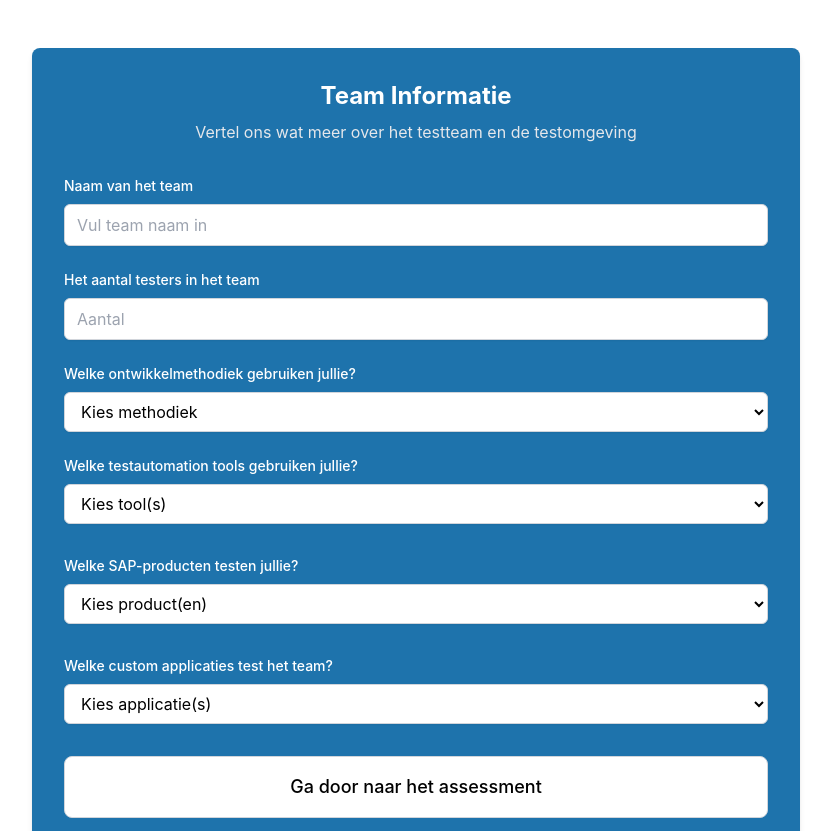
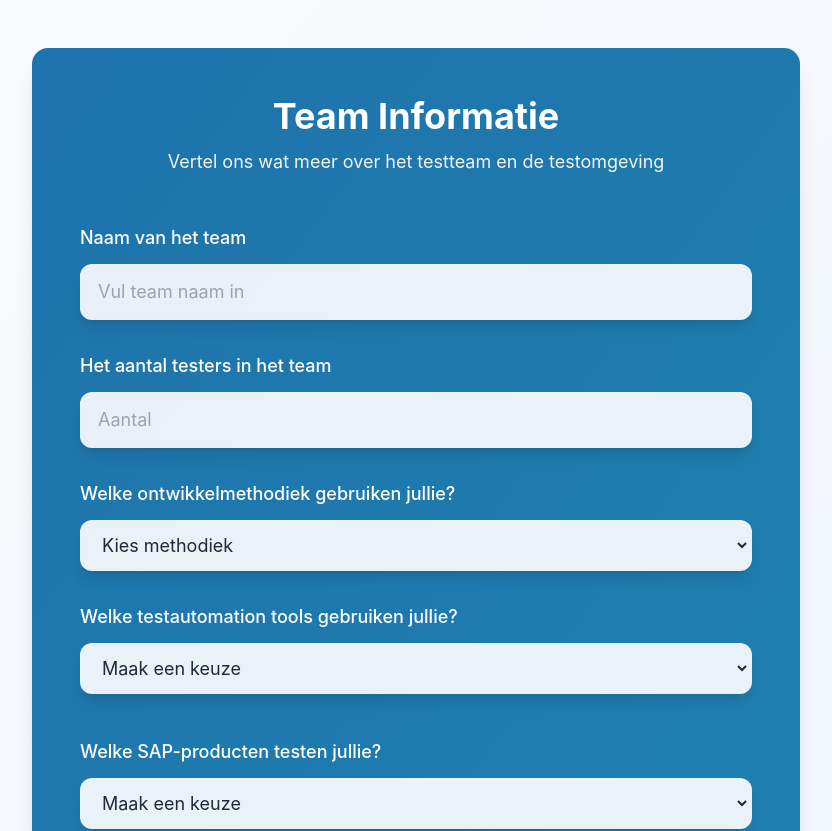
Before and after one commit to maumau94/test-maturity-assessment, a React (Vite) app: page /team-info in a window 1280 px wide. Shown: the top 831 px of the page, without its empty margins (224-1056 px from the left). Built offline with nearby package versions, Linux system fonts and the light colour scheme.

Commit message:
kleine aanpassingen in resultaten en teaminfo pagina

```diff
--- a/src/components/TeamInformationPage.jsx
+++ b/src/components/TeamInformationPage.jsx
@@ -1,4 +1,6 @@
 import React, { useState } from 'react';
+import { motion, AnimatePresence } from 'framer-motion';
+import { X } from 'lucide-react';
 
 const TeamInformationPage = ({ onSubmit }) => {
   const [formData, setFormData] = useState({
@@ -37,179 +39,166 @@ const TeamInformationPage = ({ onSubmit }) => {
   };
 
   return (
-    <div className="w-full min-h-screen flex flex-col bg-white">
+    <motion.div
+      initial={{ opacity: 0 }}
+      animate={{ opacity: 1 }}
+      transition={{ duration: 0.5 }}
+      className="w-full min-h-screen flex flex-col bg-gradient-to-br from-gray-50 to-blue-50"
+    >
       {/* Main Content */}
       <main className="flex-grow flex justify-center px-4 py-12">
-        <div className="max-w-3xl w-full">
-          <div className="bg-[#1e73ac] rounded-lg shadow-md p-8">
-            <div className="text-center mb-8">
-              <h2 className="text-2xl font-bold text-white">Team Informatie</h2>
-              <p className="text-gray-200 mt-2">Vertel ons wat meer over het testteam en de testomgeving</p>
-            </div>
+        <motion.div
+          initial={{ y: 20 }}
+          animate={{ y: 0 }}
+          className="max-w-3xl w-full"
+        >
+          <div className="bg-gradient-to-br from-[#1e73ac] to-[#1e81b0] rounded-2xl shadow-xl p-8 md:p-12">
+            <motion.div
+              initial={{ y: -20 }}
+              animate={{ y: 0 }}
+              className="text-center mb-12"
+            >
+              <h2 className="text-3xl md:text-4xl font-bold text-white">Team Informatie</h2>
+              <p className="text-gray-100 mt-3 text-lg">Vertel ons wat meer over het testteam en de testomgeving</p>
+            </motion.div>
 
-            <form onSubmit={handleSubmit} className="space-y-6">
-              {/* Team Name */}
-              <div>
-                <label className="block text-sm font-medium text-white mb-2">Naam van het team</label>
+            <form onSubmit={handleSubmit} className="space-y-8">
+              {/* Form Fields */}
+              {[
+                {
+                  label: "Naam van het team",
+                  type: "text",
+                  value: formData.teamName,
+                  onChange: (e) => setFormData({ ...formData, teamName: e.target.value }),
+                  placeholder: "Vul team naam in"
+                },
+                {
+                  label: "Het aantal testers in het team",
+                  type: "number",
+                  value: formData.numberOfTesters,
+                  onChange: (e) => setFormData({ ...formData, numberOfTesters: e.target.value }),
+                  placeholder: "Aantal",
+                  min: "1"
+                }
+              ].map((field, index) => (
+                <motion.div
+                  key={index}
+                  whileHover={{ scale: 1.01 }}
+                  transition={{ type: "spring", stiffness: 300 }}
+                  className="group"
+                >
+                  <label className="block text-lg font-medium text-white mb-3">{field.label}</label>
                   <input
-                  type="text"
-                  value={formData.teamName}
-                  onChange={(e) => setFormData({ ...formData, teamName: e.target.value })}
-                  className="block w-full px-3 py-2 bg-white text-black border border-gray-300 rounded-md shadow-sm focus:ring-2 focus:ring-[#1e73ac] focus:border-[#1e73ac]"
-                  placeholder="Vul team naam in"
+                    type={field.type}
+                    value={field.value}
+                    onChange={field.onChange}
+                    className="block w-full px-4 py-3 bg-white/90 backdrop-blur-sm text-gray-800 border-2 border-transparent
+                             rounded-xl shadow-lg focus:ring-4 focus:ring-blue-200 focus:border-white
+                             transition-all duration-200 text-lg group-hover:shadow-xl"
+                    placeholder={field.placeholder}
+                    min={field.min}
                   />
-              </div>
+                </motion.div>
+              ))}
 
-              {/* Number of Testers */}
-              <div>
-                <label className="block text-sm font-medium text-white mb-2">Het aantal testers in het team</label>
-                <input
-                  type="number"
-                  value={formData.numberOfTesters}
-                  onChange={(e) => setFormData({ ...formData, numberOfTesters: e.target.value })}
-                  className="block w-full px-3 py-2 bg-white text-black border border-gray-300 rounded-md shadow-sm focus:ring-2 focus:ring-[#1e73ac] focus:border-[#1e73ac]"
-                  placeholder="Aantal"
-                  min="1"
-                />
-              </div>
-
-              {/* Methodology */}
-              <div>
-                <label className="block text-sm font-medium text-white mb-2">Welke ontwikkelmethodiek gebruiken jullie?</label>
+              {/* Methodology Dropdown */}
+              <motion.div whileHover={{ scale: 1.01 }} className="group">
+                <label className="block text-lg font-medium text-white mb-3">Welke ontwikkelmethodiek gebruiken jullie?</label>
                 <select
                   value={formData.methodology}
                   onChange={(e) => setFormData({ ...formData, methodology: e.target.value })}
-                  className="block w-full px-3 py-2 bg-white text-black border border-gray-300 rounded-md shadow-sm focus:ring-2 focus:ring-[#1e73ac] focus:border-[#1e73ac]"
+                  className="block w-full px-4 py-3 bg-white/90 backdrop-blur-sm text-gray-800 border-2 border-transparent
+                           rounded-xl shadow-lg focus:ring-4 focus:ring-blue-200 focus:border-white
+                           transition-all duration-200 text-lg group-hover:shadow-xl"
                 >
                   <option value="">Kies methodiek</option>
                   {methodologies.map((method) => (
-                    <option key={method} value={method}>
-                      {method}
-                    </option>
+                    <option key={method} value={method}>{method}</option>
                   ))}
                 </select>
-              </div>
+              </motion.div>
 
-              {/* Test Automation Tools */}
-              <div>
-                <label className="block text-sm font-medium text-white mb-2">Welke testautomation tools gebruiken jullie?</label>
+              {/* Multi-select sections */}
+              {[
+                {
+                  label: "Welke testautomation tools gebruiken jullie?",
+                  field: "automationTools",
+                  options: automationTools
+                },
+                {
+                  label: "Welke SAP-producten testen jullie?",
+                  field: "sapProducts",
+                  options: sapProducts
+                },
+                {
+                  label: "Welke custom applicaties test het team?",
+                  field: "customApplications",
+                  options: customApps
+                }
+              ].map((section, index) => (
+                <motion.div key={index} whileHover={{ scale: 1.01 }} className="group">
+                  <label className="block text-lg font-medium text-white mb-3">{section.label}</label>
                   <select
-                  onChange={(e) => handleAddOption('automationTools', e.target.value)}
-                  className="block w-full px-3 py-2 bg-white text-black border border-gray-300 rounded-md shadow-sm focus:ring-2 focus:ring-[#1e73ac] focus:border-[#1e73ac]"
+                    onChange={(e) => handleAddOption(section.field, e.target.value)}
+                    className="block w-full px-4 py-3 bg-white/90 backdrop-blur-sm text-gray-800 border-2 border-transparent
+                             rounded-xl shadow-lg focus:ring-4 focus:ring-blue-200 focus:border-white
+                             transition-all duration-200 text-lg group-hover:shadow-xl"
                   >
-                  <option value="">Kies tool(s)</option>
-                  {automationTools.map((tool) => (
-                    <option key={tool} value={tool}>
-                      {tool}
-                    </option>
+                    <option value="">Maak een keuze</option>
+                    {section.options.map((option) => (
+                      <option key={option} value={option}>{option}</option>
                     ))}
                   </select>
-                <div className="flex flex-wrap mt-2">
-                  {formData.automationTools.map((tool) => (
-                    <span
-                      key={tool}
-                      className="bg-white text-black px-3 py-1 rounded-full text-sm mr-2 mb-2 flex items-center"
+                  <div className="flex flex-wrap gap-2 mt-3">
+                    <AnimatePresence>
+                      {formData[section.field].map((item) => (
+                        <motion.span
+                          key={item}
+                          initial={{ opacity: 0, scale: 0.8 }}
+                          animate={{ opacity: 1, scale: 1 }}
+                          exit={{ opacity: 0, scale: 0.8, transition: { duration: 0.2 } }}
+                          className="bg-white/90 backdrop-blur-sm text-gray-800 px-4 py-2 rounded-xl text-sm
+                                   flex items-center gap-2 shadow-md hover:shadow-lg transition-shadow duration-200"
                         >
-                      {tool}
-                      <button
+                          {item}
+                          <motion.button
+                            whileHover={{ scale: 1.1 }}
+                            whileTap={{ scale: 0.9 }}
                             type="button"
-                        className="ml-2 bg-[#fc4a32] text-white px-2 py-1 rounded-full text-xs hover:bg-[#fc4a32] focus:outline-none"
-                        onClick={() => handleRemoveOption('automationTools', tool)}
+                            onClick={() => handleRemoveOption(section.field, item)}
+                            className="p-1 hover:bg-red-500 hover:text-white rounded-full transition-colors duration-200"
                           >
-                        ×
-                      </button>
-                    </span>
+                            <X size={16} />
+                          </motion.button>
+                        </motion.span>
                       ))}
+                    </AnimatePresence>
                   </div>
-              </div>
-
-              {/* SAP Products */}
-              <div>
-                <label className="block text-sm font-medium text-white mb-2">Welke SAP-producten testen jullie?</label>
-                <select
-                  onChange={(e) => handleAddOption('sapProducts', e.target.value)}
-                  className="block w-full px-3 py-2 bg-white text-black border border-gray-300 rounded-md shadow-sm focus:ring-2 focus:ring-[#1e73ac] focus:border-[#1e73ac]"
-                >
-                  <option value="">Kies product(en)</option>
-                  {sapProducts.map((product) => (
-                    <option key={product} value={product}>
-                      {product}
-                    </option>
+                </motion.div>
               ))}
-                </select>
-                <div className="flex flex-wrap mt-2">
-                  {formData.sapProducts.map((product) => (
-                    <span
-                      key={product}
-                      className="bg-white text-black px-3 py-1 rounded-full text-sm mr-2 mb-2 flex items-center"
-                    >
-                      {product}
-                      <button
-                        type="button"
-                        className="ml-2 bg-[#fc4a32] text-white px-2 py-1 rounded-full text-xs hover:bg-[#fc4a32] focus:outline-none"
-                        onClick={() => handleRemoveOption('sapProducts', product)}
-                      >
-                        ×
-                      </button>
-                    </span>
-                  ))}
-                </div>
-              </div>
-
-              {/* Custom Applications */}
-              <div>
-                <label className="block text-sm font-medium text-white mb-2">Welke custom applicaties test het team?</label>
-                <select
-                  onChange={(e) => handleAddOption('customApplications', e.target.value)}
-                  className="block w-full px-3 py-2 bg-white text-black border border-gray-300 rounded-md shadow-sm focus:ring-2 focus:ring-[#1e73ac] focus:border-[#1e73ac]"
-                >
-                  <option value="">Kies applicatie(s)</option>
-                  {customApps.map((app) => (
-                    <option key={app} value={app}>
-                      {app}
-                    </option>
-                  ))}
-                </select>
-                <div className="flex flex-wrap mt-2">
-                  {formData.customApplications.map((app) => (
-                    <span
-                      key={app}
-                      className="bg-white text-black px-3 py-1 rounded-full text-sm mr-2 mb-2 flex items-center"
-                    >
-                      {app}
-                      <button
-                        type="button"
-                        className="ml-2 bg-[#fc4a32] text-white px-2 py-1 rounded-full text-xs hover:bg-[#fc4a32] focus:outline-none"
-                        onClick={() => handleRemoveOption('customApplications', app)}
-                      >
-                        ×
-                      </button>
-                    </span>
-                  ))}
-                </div>
-              </div>
 
               {/* Submit Button */}
-              <div className="text-center">
-                <button
+              <motion.button
+                whileHover={{ scale: 1.02, backgroundColor: '#fc4a32' }}
+                whileTap={{ scale: 0.98 }}
                 type="submit"
-                  className="w-full bg-white text-black py-4 px-8 border border-gray-300 text-lg font-medium hover:bg-[#fc4a32] hover:text-white hover:border-[#fc4a32] transition-all duration-200 focus:outline-none"
+                className="w-full mt-8 bg-white text-gray-800 py-4 px-8 rounded-xl text-xl font-semibold
+                         shadow-lg hover:shadow-xl hover:text-white transition-all duration-300"
               >
                 Ga door naar het assessment
-                </button>
-              </div>
+              </motion.button>
             </form>
           </div>
-        </div>
+        </motion.div>
       </main>
 
       {/* Footer */}
-      <footer className="w-full bg-gray-100 py-8 mt-auto">
+      <footer className="w-full bg-white/80 backdrop-blur-sm py-8 mt-auto">
         <div className="max-w-7xl mx-auto px-4 sm:px-6 lg:px-8 text-center text-gray-600">
           <p>© {new Date().getFullYear()} Sogeti, Part of Capgemini</p>
         </div>
       </footer>
-    </div>
+    </motion.div>
   );
 };
 
```
Also changed, not shown: src/components/ResultsPage.jsx (+126 -48 lines), 1 other file (tests, documents, lock files or other folders). Lines whose indentation alone changed are shown as unchanged.
